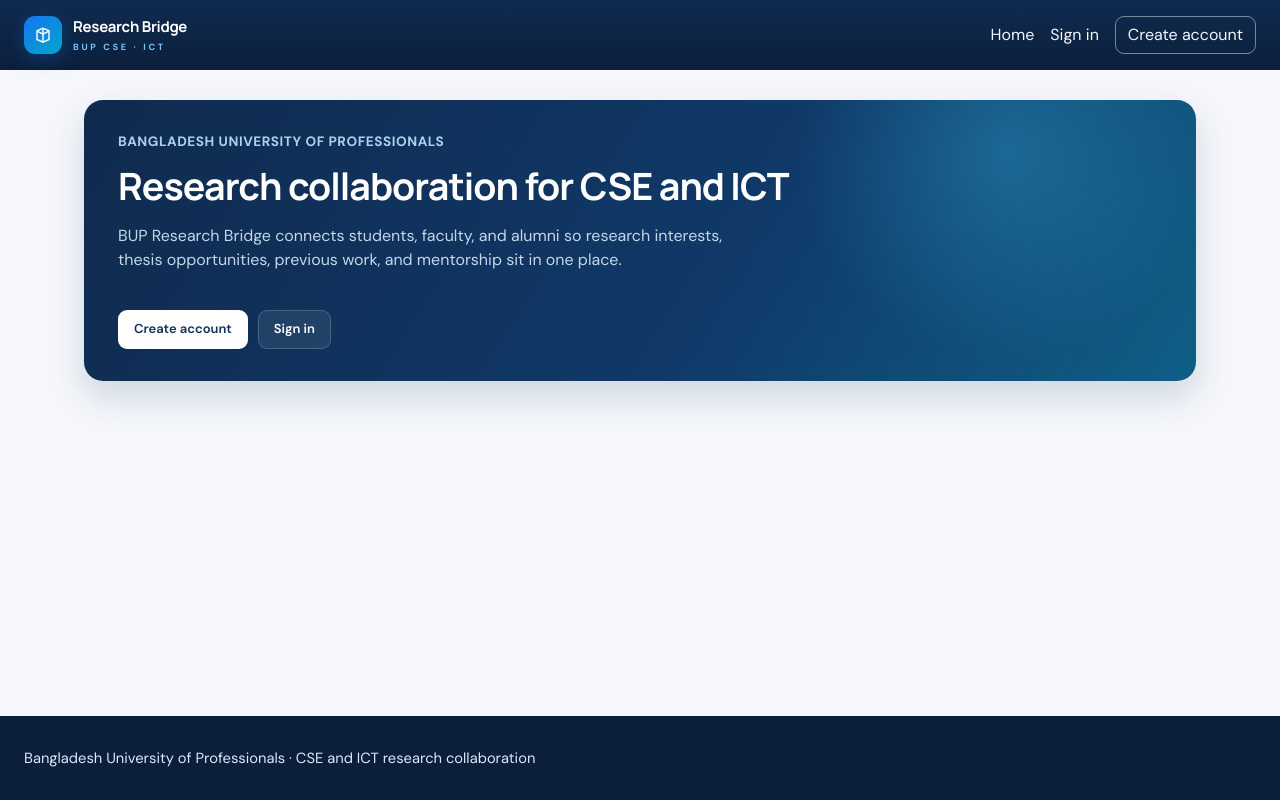
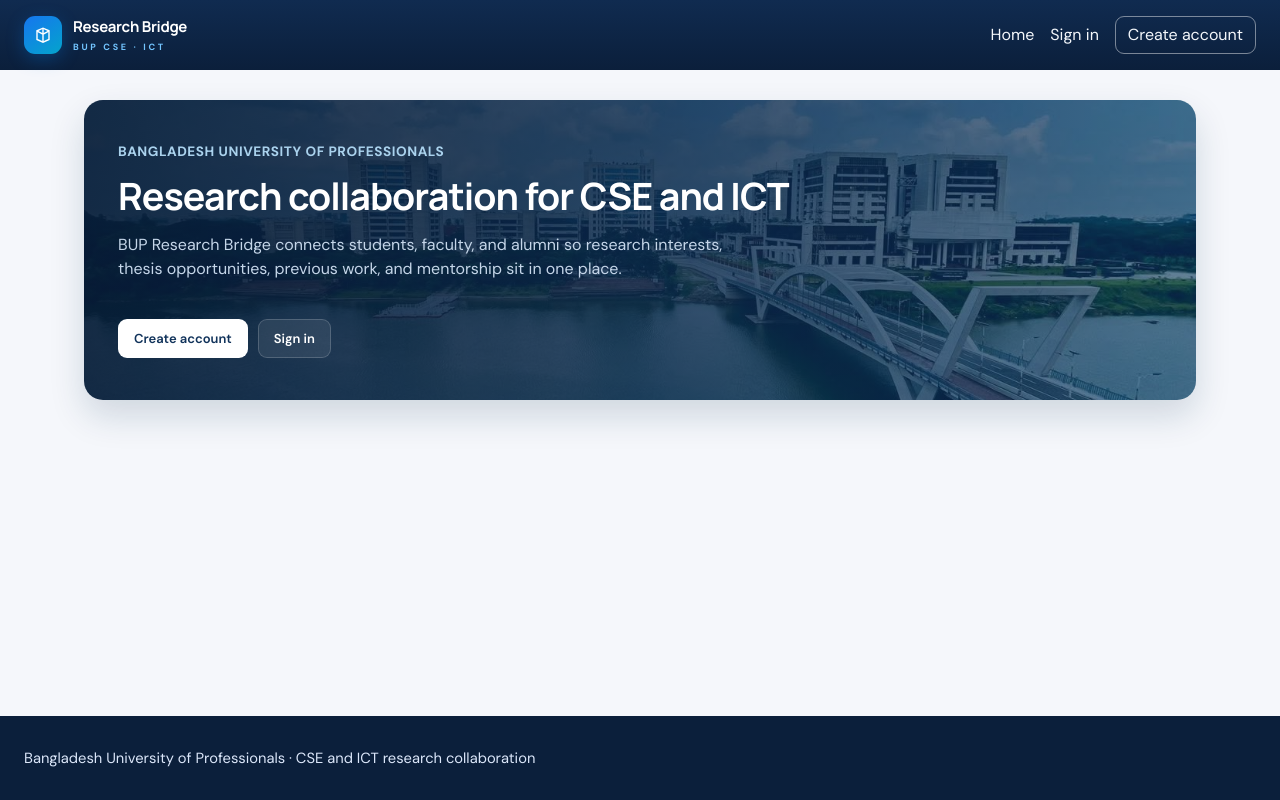
Before and after one commit to Delwar2004/bup-research-bridge, a React (Vite) app in the folder frontend/: page / in a window 1280 px wide. Built offline with nearby package versions, Linux system fonts and the light colour scheme.

Commit message:
Use the BUP campus as the home hero background
Co-authored-by: Md Delwar Husen <mohammaddelwar2004@gmail.com>

```diff
--- a/frontend/src/styles/global.css
+++ b/frontend/src/styles/global.css
@@ -684,19 +684,20 @@ fieldset.field legend {
 .welcome {
   color: #fff;
   background:
-    radial-gradient(circle at 83% 18%, #39bbed47, transparent 22%),
-    linear-gradient(122deg, #102a4e 0%, #103968 58%, #0f5f86 100%);
+    linear-gradient(90deg, #071c37e8 0%, #0a294bd1 52%, #0b355a96 100%),
+    url("/bup-campus.jpg") center 48% / cover no-repeat;
   border-radius: 19px;
   display: flex;
   justify-content: space-between;
   align-items: center;
   gap: 30px;
-  min-height: 200px;
+  min-height: 300px;
   padding: 32px 34px;
   position: relative;
   overflow: hidden;
   box-shadow: 0 16px 35px #0f2f5329;
 }
+.welcome > div { position: relative; z-index: 1; }
 .welcome h1 { color: #fff; letter-spacing: -1px; margin: 12px 0 8px; }
 .welcome p { color: #c5d6e9; max-width: 640px; }
 .welcome .eyebrow { color: #aad2ed; }
```
Also changed, not shown: frontend/public/bup-campus.jpg (added).
